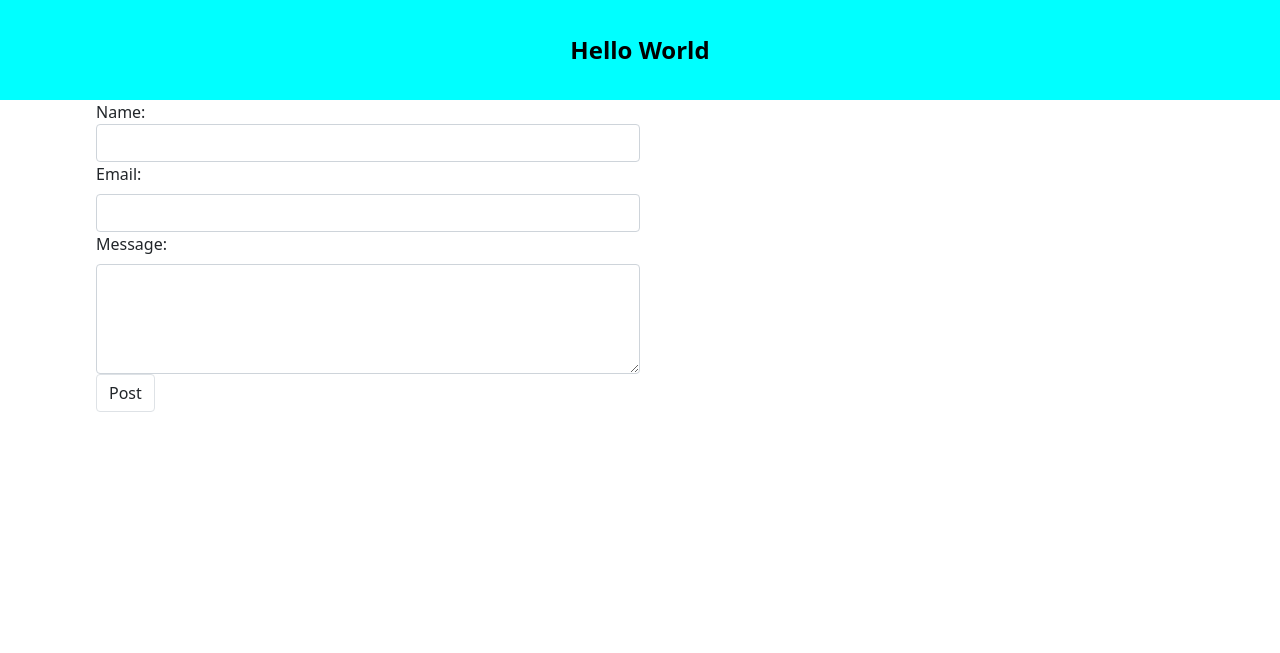
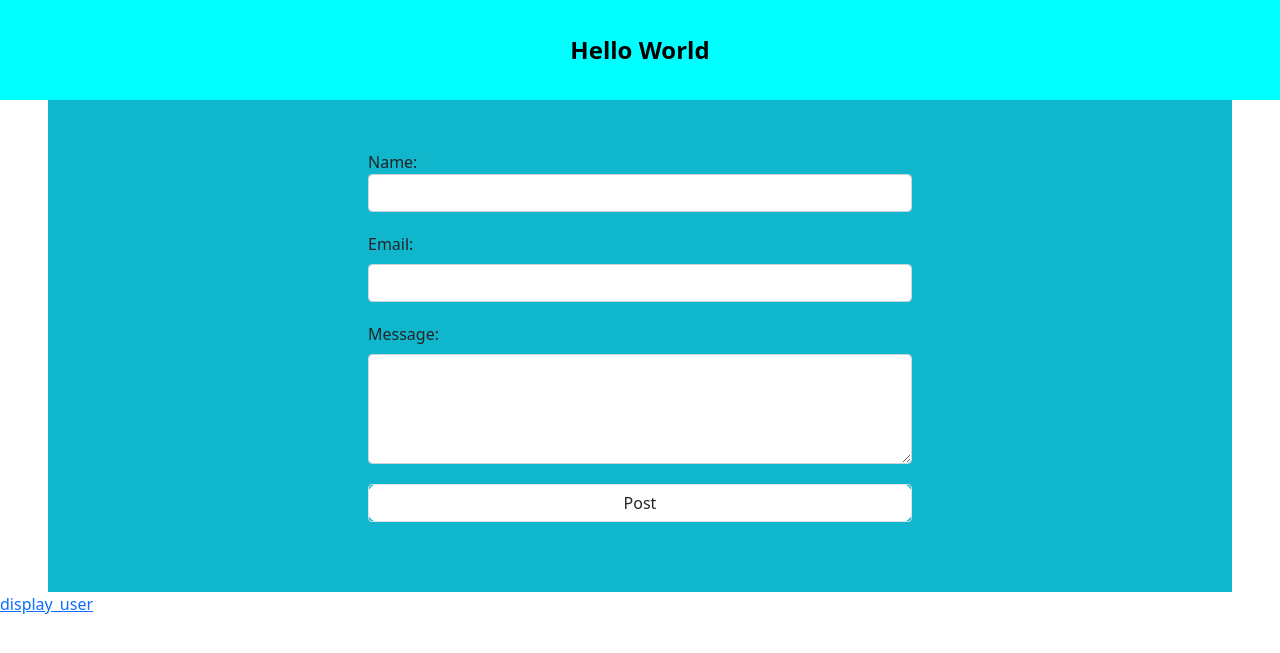
Before and after one commit to mmanrus/db_project, a PHP site: page /template/index.php in a window 1280 px wide. Shown: the top 653 px of the page. Run offline with PHP 8.4, Linux system fonts and the light colour scheme.

Commit message:
Added some directories e.i. php and template and added display_user.php and thank_you_message.php template

```diff
--- a/rusiana_db/db_conn.php
+++ /dev/null
@@ -1,19 +0,0 @@
- <?php
-
-    $db_server = "localhost";
-    $db_user = "root";
-    $db_password = "";
-    $db_name = "project_db";
-    $conn = null;
-
-    try{
-    $conn = mysqli_connect(
-        $db_server,
-        $db_user,
-        $db_password,
-        $db_name);
-    }
-    catch(mysqli_sql_exception){
-        echo"Your are not connected";
-    };
-?>
--- a/rusiana_db/hello.php
+++ /dev/null
@@ -1,40 +0,0 @@
-<?php
-    include('db_conn.php');
-
-    if ($_SERVER["REQUEST_METHOD"] == "POST")
-    {
-        $name = $_POST['username'];
-        $email = $_POST['email'];
-        $message = $_POST['message'];
-
-        if (!$conn)
-        {
-            die("Connection failed: " . mysqli_connect_error());
-        }
-
-        // Prepare SQL statement
-        $sql = "INSERT INTO users(username, email, message) VALUES (?, ?, ?)";
-
-        // Prepare statement
-        $stmt = mysqli_prepare($conn, $sql);
-        if ($stmt)
-        {
-            // Bind parameters
-            mysqli_stmt_bind_param($stmt, "sss", $name, $email, $message);
-            // Execute statement
-            mysqli_stmt_execute($stmt);
-            // Close statement
-            mysqli_stmt_close($stmt);
-            echo"<script>alert('Message {$message} sent!!');</script>";
-            header("Location: index.php");
-
-        }
-        else
-        {
-            echo "Error: " . $sql . "<br>" . mysqli_error($conn);
-        }
-
-        // Close connection
-        mysqli_close($conn);
-    }
-?>
--- a/rusiana_db/index.php
+++ /dev/null
@@ -1,36 +0,0 @@
-<?php
-    include('hello.php');
-
-?>
-
-<!DOCTYPE html>
-<html lang="en">
-<head>
-    <meta charset="UTF-8">
-    <meta name="viewport" content="width=device-width, initial-scale=1.0">
-    <link href="https://cdn.jsdelivr.net/npm/bootstrap@5.0.2/dist/css/bootstrap.min.css" rel="stylesheet" integrity="sha384-EVSTQN3/azprG1Anm3QDgpJLIm9Nao0Yz1ztcQTwFspd3yD65VohhpuuCOmLASjC" crossorigin="anonymous">
-    <link rel="stylesheet" href="style.css">
-    <title>Document</title>
-</head>
-<body>
-    <header class="nav">
-        <div>
-            Hello World
-        </div>
-    </header>
-    <form action="hello.php" method="post" class="px-5 mx-5">
-        <label for="name" >Name:</label class="form-label">
-        <input type="text" name="username" id="email" class="form-control px-0 w-50" >
-
-        <label for="name" name="email" id="email" class="form-label">Email:</label>
-        <input type="email" name="email" id="" class="form-control px-0 w-50">
-
-        <label for="message" class="form-label">Message:</label>
-        <textarea id="message" name="message" rows="4" cols="50"  class="form-control w-50 px-0"  rows="3">
-        </textarea>
-
-        <button type="submit" class="btn border">Post</button>
-
-    </form>
-</body>
-</html>
--- a/rusiana_db/style.css
+++ b/rusiana_db/style.css
@@ -17,3 +17,27 @@
   font-size: 1.5rem !important;
   font-weight: 600;
 }
+
+.form_container {
+  display: flex;
+  flex-direction: column;
+  justify-content: center;
+  align-items: center;
+  padding: 50px;
+  background: #07b3caf5;
+}
+
+.input-container {
+  display: flex;
+  justify-content: start;
+  flex-direction: column;
+  width: 50%;
+  margin-bottom: 20px;
+  border-radius: 10px;
+}
+input{
+  padding-left: 10px;
+}
+.button {
+  background: #fff;
+}
--- /dev/null
+++ b/rusiana_db/template/index.php
@@ -0,0 +1,40 @@
+
+
+<!DOCTYPE html>
+<html lang="en">
+<head>
+    <meta charset="UTF-8">
+    <meta name="viewport" content="width=device-width, initial-scale=1.0">
+    <link href="https://cdn.jsdelivr.net/npm/bootstrap@5.0.2/dist/css/bootstrap.min.css" rel="stylesheet" integrity="sha384-EVSTQN3/azprG1Anm3QDgpJLIm9Nao0Yz1ztcQTwFspd3yD65VohhpuuCOmLASjC" crossorigin="anonymous">
+    <link rel="stylesheet" href="../style.css">
+    <title>Document</title>
+</head>
+<body>
+    <header class="nav">
+        <div>
+            Hello World
+        </div>
+    </header>
+    <form action="../php/hello.php" method="post" class="px-5 mx-5 form_container">
+        <div class="input-container">
+            <label for="name" >Name:</label class="form-label">
+            <input type="text" name="name" id="email" class="form-control" >
+        </div>
+        <div class="input-container">
+            <label for="name" name="email" id="email" class="form-label">Email:</label>
+            <input type="email" name="email" id="" class="form-control">
+        </div>
+        <div class="input-container">
+            <label for="message" class="form-label">Message:</label>
+            <textarea id="message" name="message" rows="4" cols="50"  class="form-control"  rows="3"></textarea>
+        </div>
+
+        <div class="input-container button">
+            <button type="submit" class="btn border">Post</button>
+        </div>
+    </form>
+    <div>
+        <a href="../php/display_user.php">display_user</a>
+    </div>
+</body>
+</html>
```
Also changed, not shown: rusiana_db/php/db_conn.php (added, +19 -0 lines), rusiana_db/php/display_user.php (added, +42 -0 lines), rusiana_db/php/hello.php (added, +41 -0 lines), rusiana_db/template/thank_you_message.php (added, +15 -0 lines).
